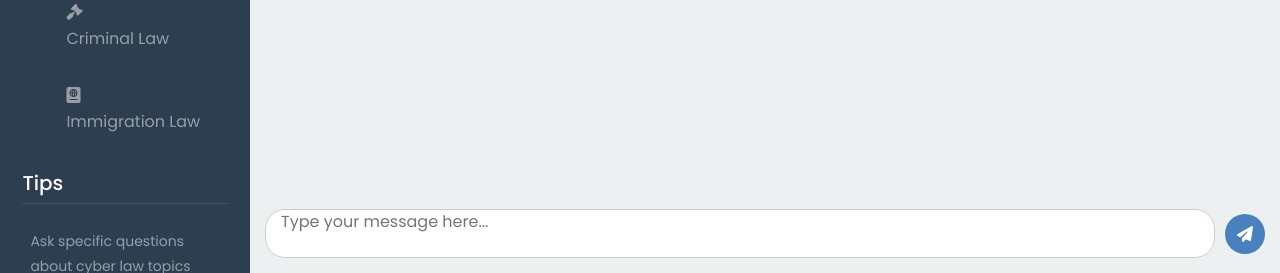
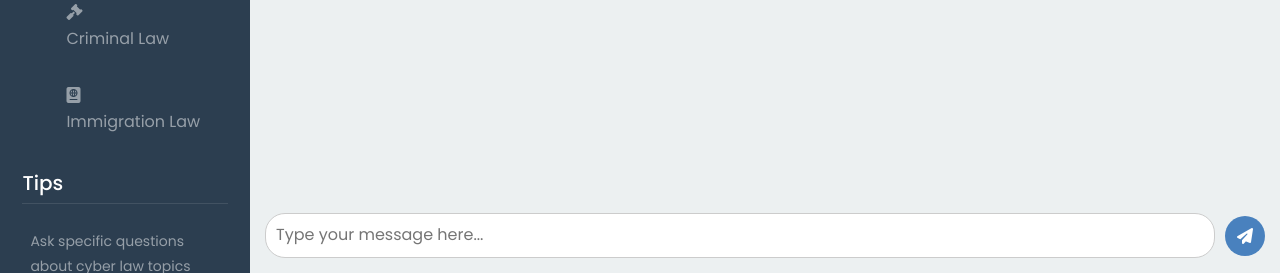
Before and after one commit to ukr-TA/LegalAssist, a Python web app: template templates/chat.html in a window 1280 px wide. Shown: the part 527-800 px from the top of the page. Run offline with Jinja, Linux system fonts and the light colour scheme; the template is opened without the code that fills it, so the values that code supplies are empty.

Commit message:
chat ma chatspace and time reply made

```diff
--- a/static/css/style.css
+++ b/static/css/style.css
@@ -534,7 +534,13 @@ a:hover {
     font-size: inherit;
     line-height: 1.4;
 }
+#chat-place{
 
+    /* text-align: center; */
+    /* align-items: center; */
+    padding: 10px;
+    height: 45px;
+}
 
 /* .chat-send-btn {
     background: #3498db;
--- a/templates/chat.html
+++ b/templates/chat.html
@@ -112,7 +112,7 @@
                 </div>
                 <div class="chat-input">
                     <!-- <input type="text" class="chat-input-field" placeholder="Type your message here..."> -->
-                     <textarea class="chat-input-field" placeholder="Type your message here..."></textarea>
+                     <textarea class="chat-input-field" id = "chat-place" placeholder="Type your message here..."></textarea>
                     <button class="chat-send-btn">
                         <i class="fas fa-paper-plane"></i>
                     </button>
```
